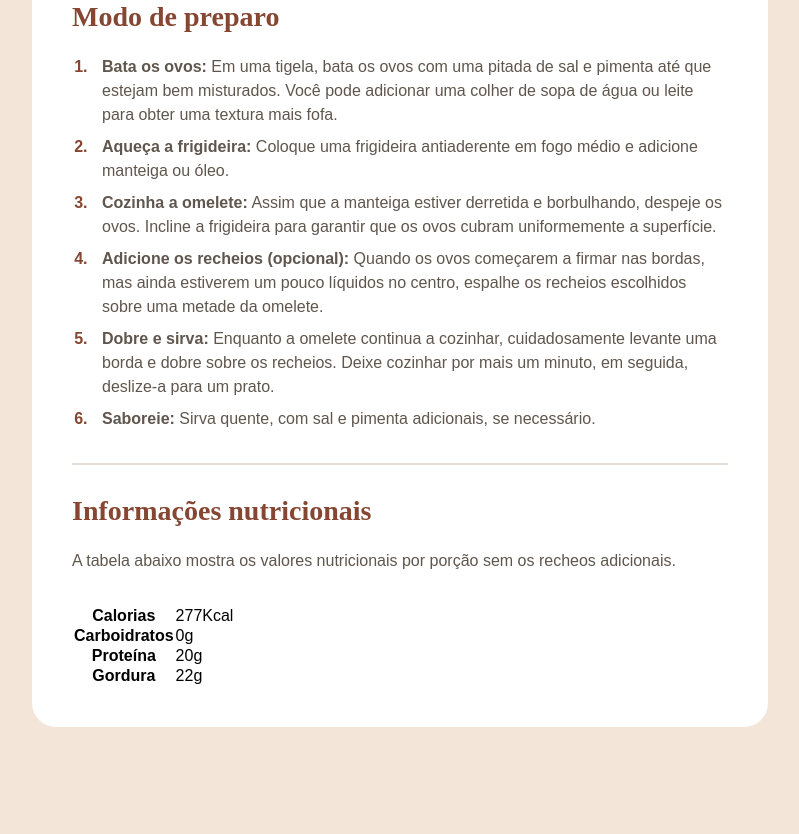
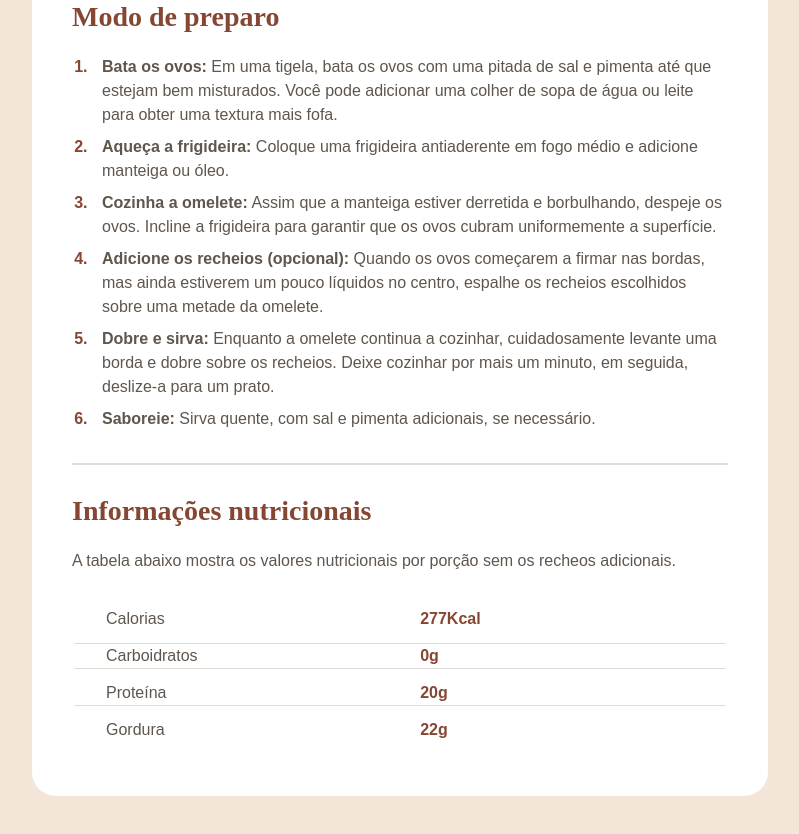
Before and after one commit to Pablo-Almeida345/Receitas, a plain HTML site: page Documents/receitas01/index.html in a window 1280 px wide. Shown: the part 795-1629 px from the top of the page, without its empty margins (240-1039 px from the left). Before the commit the page ends 1586 px from the top, so only its background shows below. Drawn offline with Linux system fonts and the light colour scheme; a web font is replaced by a local one.

Commit message:
final do projeto

```diff
--- a/Documents/receitas01/style.css
+++ b/Documents/receitas01/style.css
@@ -2,6 +2,7 @@
     margin: 0;
     padding: 0;
     box-sizing: border-box;
+    -webkit-font-smoothing: antialiased;
 }
 
 body {
@@ -101,3 +102,50 @@ hr {
     color: #854632;
     font-weight: 700;
 }
+
+.informacoes p{
+    margin-bottom: 24px;
+}
+
+table{
+    width: 100%;
+}
+
+th, td{
+    border-bottom: 1px solid #e3ddd7;
+    width: 100%;
+}
+
+tr {
+    display: flex;
+}
+
+th {
+    text-align: left;
+    padding-left: 32px;
+    font-weight: 400;
+    color: #5f564d;
+    line-height: 150%;
+}
+
+td{
+    padding-left: 16px;
+    font-weight: 700;
+    color: #854632;
+    line-height: 150%;
+}
+
+tr + tr th,
+tr + tr td{
+    margin-bottom: 12px;
+}
+
+tr:nth-of-type(1) th,
+tr:nth-of-type(1) td{
+    padding-bottom: 12px;
+}
+
+tr:nth-of-type(4) th,
+tr:nth-of-type(4) td{
+    border: none;
+}
```
